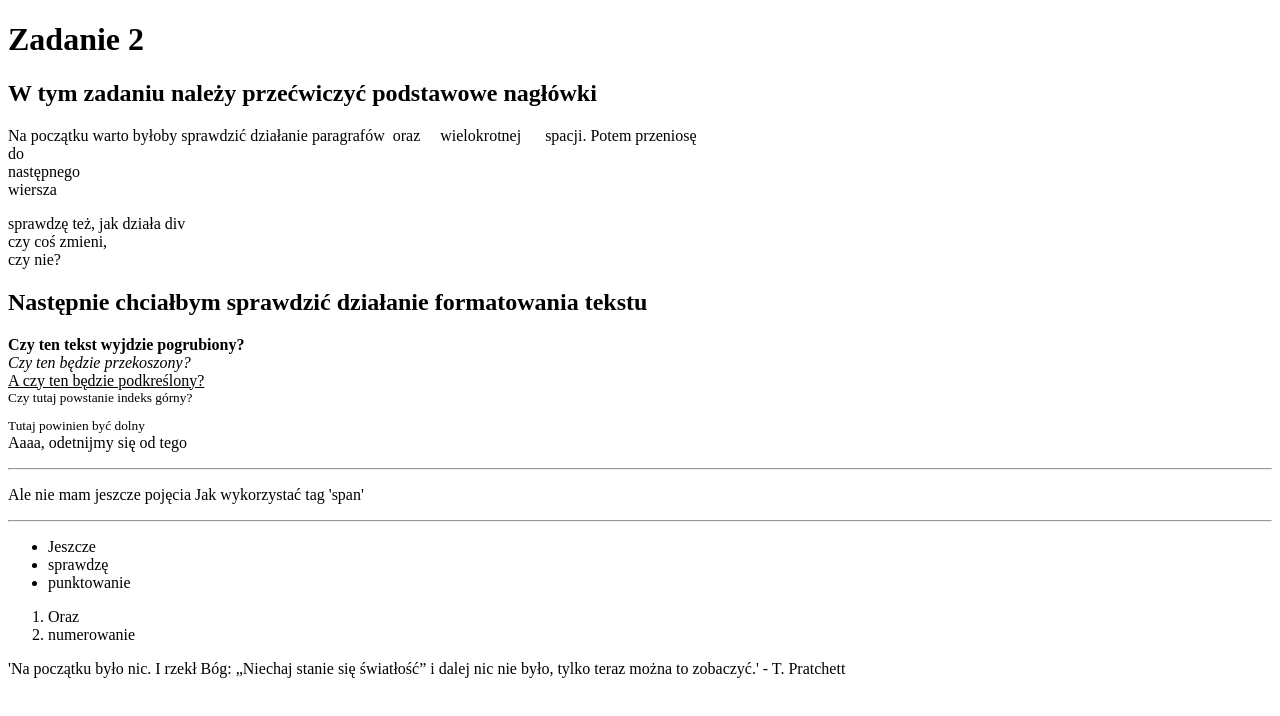
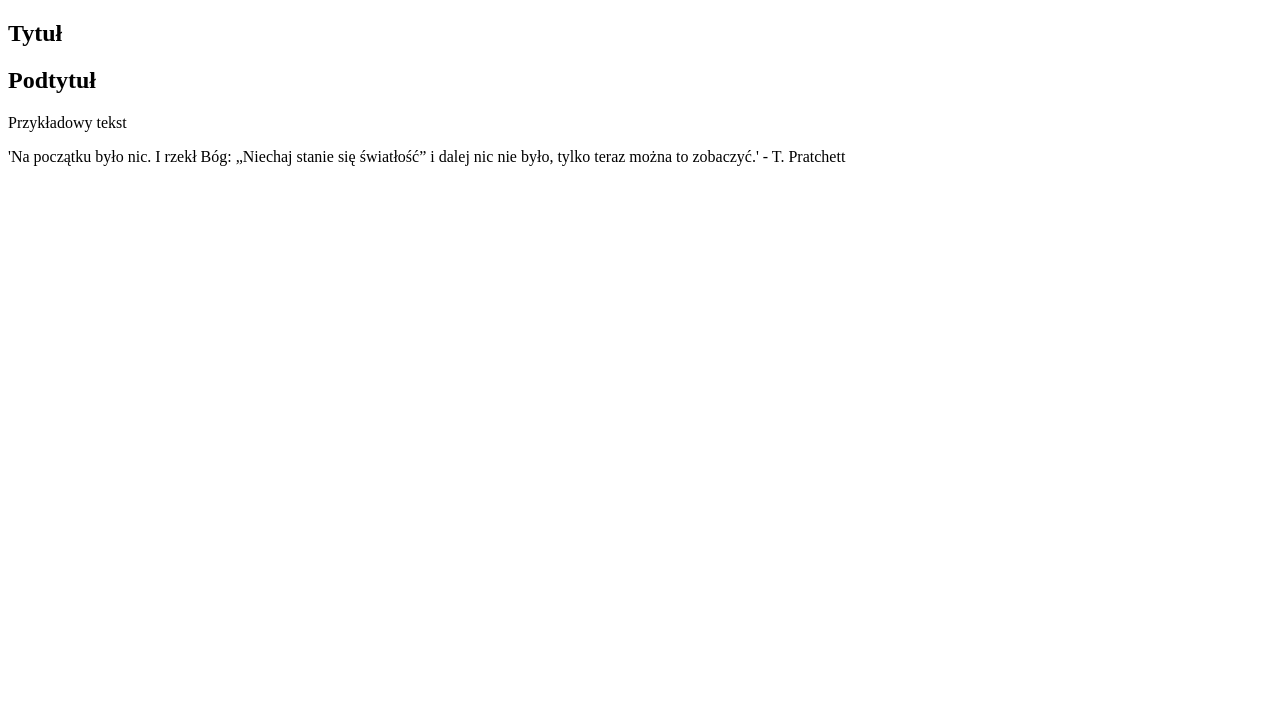
Before and after one commit to Janek1988r/Zadanie2, a plain HTML site: page index.html in a window 1280 px wide. Drawn offline with Linux system fonts and the light colour scheme.

Commit message:
Task corrected

```diff
--- a/index.html
+++ b/index.html
@@ -1,5 +1,6 @@
 <!DOCTYPE html>
 <html lang="pl-PL">
+
     <head>
         <title>Zadanie 2</title>
         <meta charset="UTF-8">
@@ -8,32 +9,17 @@
         <meta name="author" content="Bartek'janek'Janowski">
         <meta name="viewport" content="widtth=device-width", initial-scale="1.0">
     </head>
+
     <body>
-        <h1>Zadanie 2</h1>
-        <h2>W tym zadaniu należy przećwiczyć podstawowe nagłówki</h2>
-        <p>Na początku warto byłoby sprawdzić działanie paragrafów&nbsp;&nbsp;oraz&nbsp;&nbsp;&nbsp;&nbsp;
-            wielokrotnej&nbsp;&nbsp;&nbsp;&nbsp;&nbsp;&nbsp;spacji. Potem przeniosę </br>do</br>następnego
-        </br>wiersza<div>sprawdzę też, jak działa div</div><div>czy coś zmieni,</div><div>czy nie?</div></p>
-        <h2>Następnie chciałbym sprawdzić działanie formatowania tekstu</h2>
-        <p><b>Czy ten tekst wyjdzie pogrubiony?</br></b>
-        <i>Czy ten będzie przekoszony?</i></br>
-        <u>A czy ten będzie podkreślony?</u></br>
-        <sup>Czy tutaj powstanie indeks górny?</sup></br>
-        <sub>Tutaj powinien być dolny</sub></br>
-        Aaaa, odetnijmy się od tego</br>
-        <hr/></p>
-        <p><span>Ale nie mam jeszcze pojęcia</span>
-        <span>Jak wykorzystać tag 'span'</span></p>
-        <hr/>
-        <ul>
-            <li>Jeszcze</li>
-            <li>sprawdzę</li>
-            <li>punktowanie</li>
-        </ul>
-        <ol>
-            <li>Oraz</li>
-            <li>numerowanie</li>
-        </ol>
+
+        <Section>
+            <h1>Tytuł</h1>
+            <h2>Podtytuł</h2>
+                <p>Przykładowy tekst</p>
+        </Section>
+
         <footer>'Na początku było nic. I rzekł Bóg: „Niechaj stanie się światłość” i dalej nic nie było, tylko teraz można to zobaczyć.' - T. Pratchett</footer>
+
     </body>
+
 </html>
```
